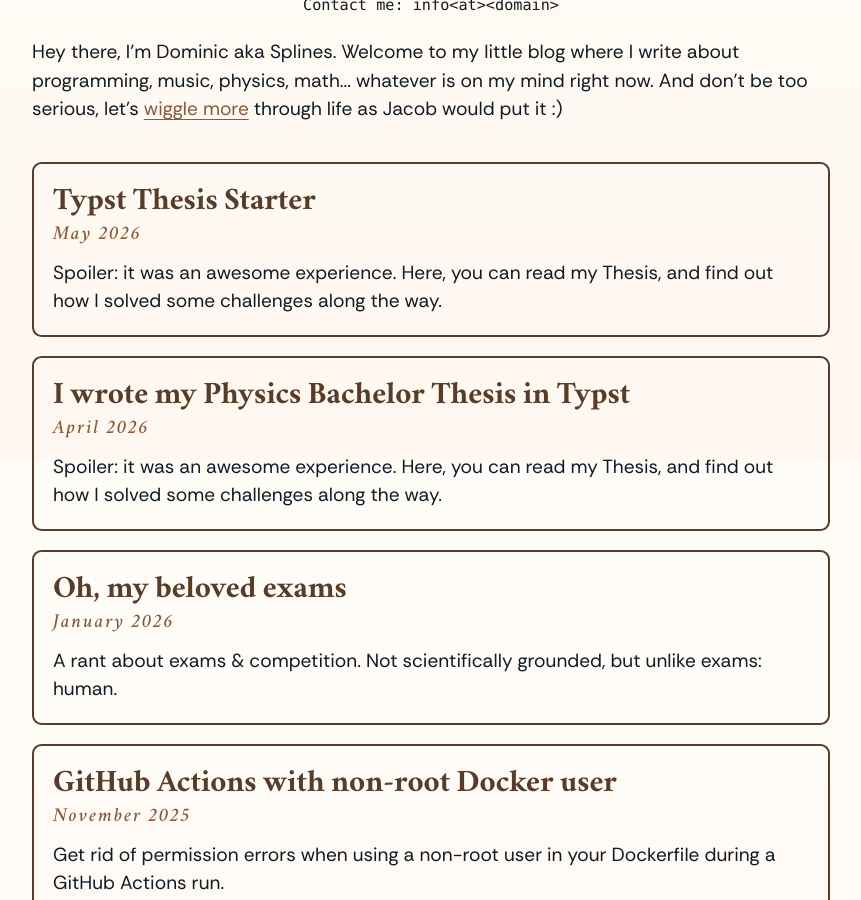
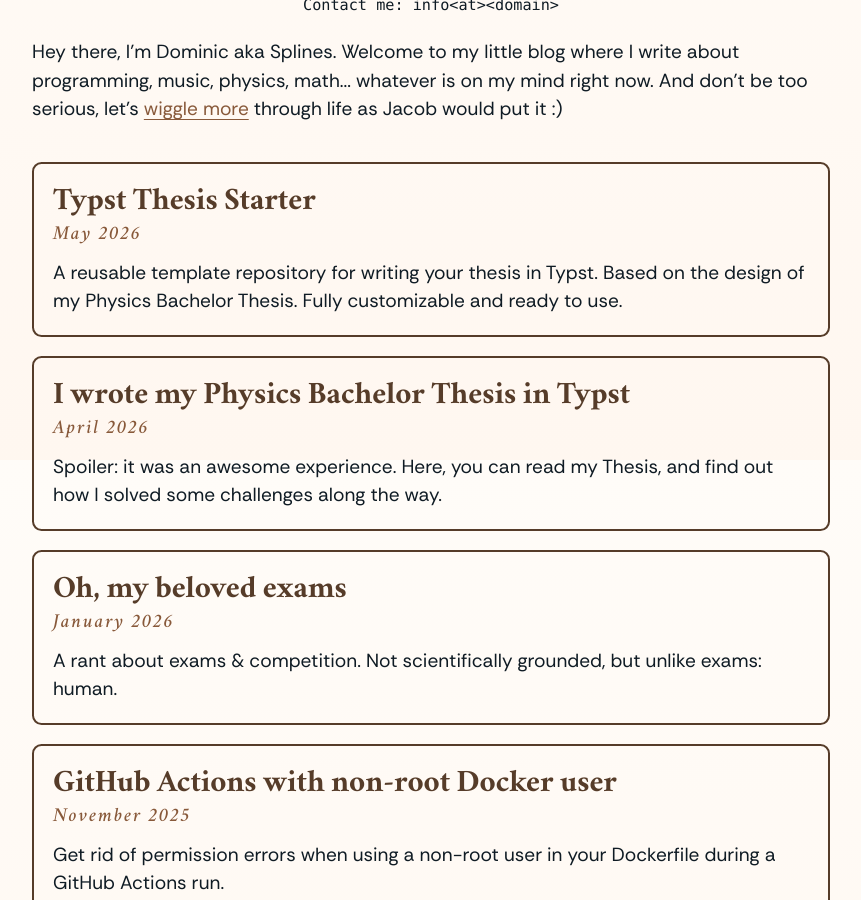
Before and after one commit to Splines/homepage, a Jekyll site: the page built from index.md, in a window 1280 px wide and 900 px high, scrolled down 440 px. Shown: the whole window, without its empty margins (209-1070 px from the left). Built offline with Jekyll 4.4.1, drawn with Linux system fonts in a browser that asks for light colours.

Commit message:
Write post excerpt

```diff
--- a/_posts/2026-05-08-typst-thesis-starter.md
+++ b/_posts/2026-05-08-typst-thesis-starter.md
@@ -3,7 +3,7 @@ layout: page
 title: "Typst Thesis Starter"
 code: true
 excerpt: >
-  Spoiler: it was an awesome experience. Here, you can read my Thesis, and find out how I solved some challenges along the way.
+  A reusable template repository for writing your thesis in Typst. Based on the design of my Physics Bachelor Thesis. Fully customizable and ready to use.
 ---
 
 See the related [**GitHub repo**](https://github.com/Splines/typst-thesis-starter).
```
Also changed, not shown: other parts of _posts/2026-05-08-typst-thesis-starter.md (+0 -1 lines).
